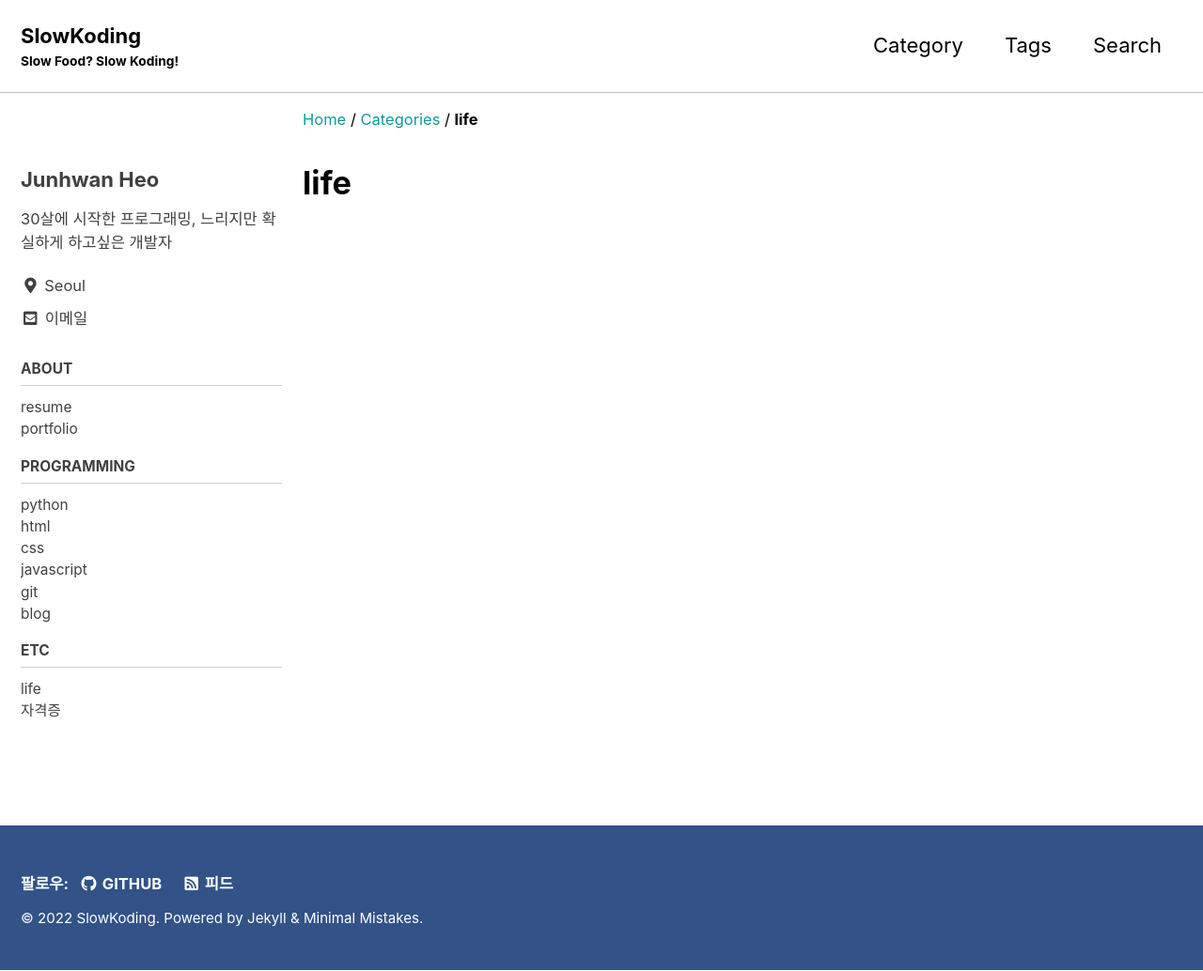
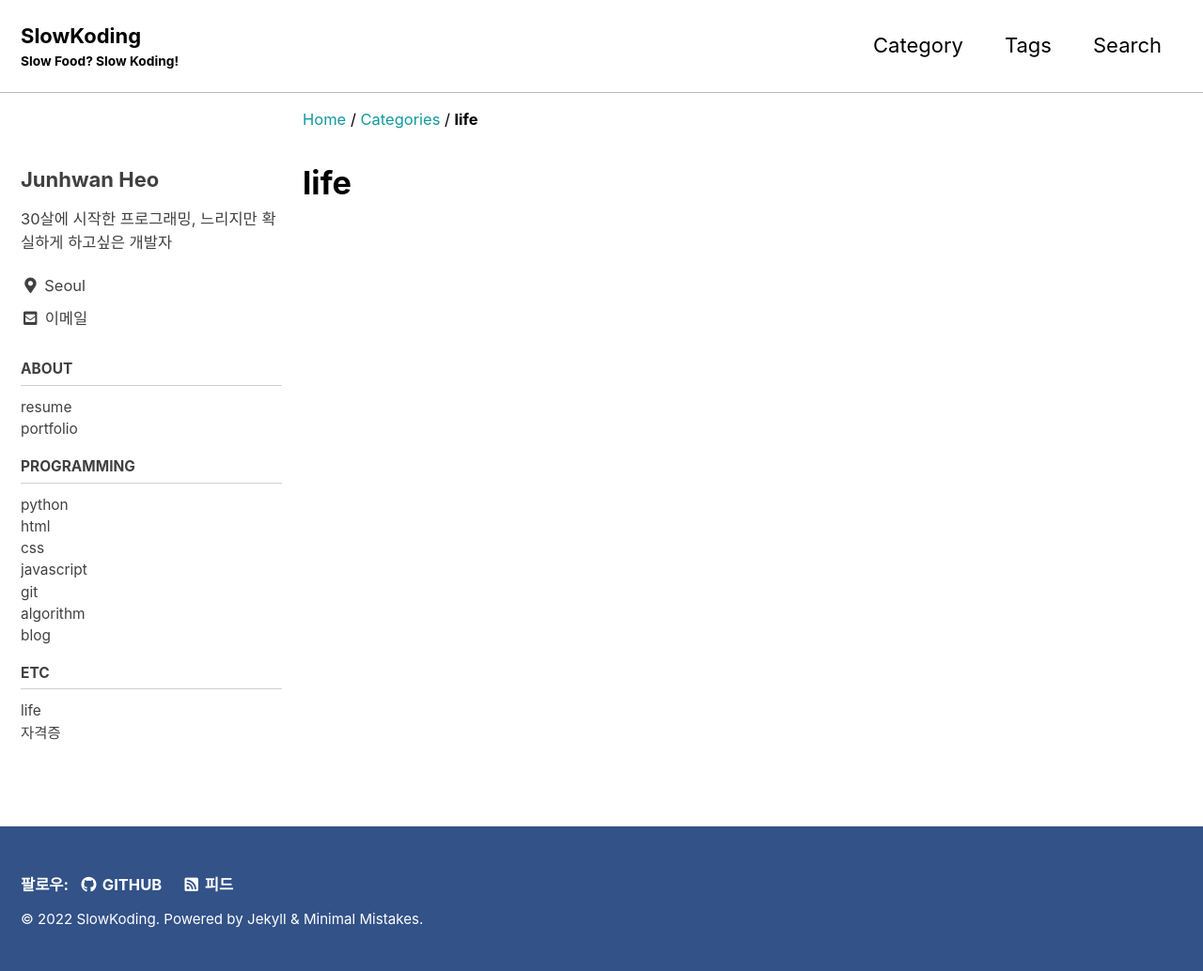
Before and after one commit to slowkoding/slowkoding.github.io, a Jekyll site: the page built from _pages/life-archive.md, in a window 1280 px wide and 1034 px high. Shown: the whole window at 94% size. Built offline with Jekyll 4.4.1, drawn with Linux system fonts in a browser that asks for light colours; cached includes are drawn as plain includes.

Commit message:
Update navigation.yml

```diff
--- a/_data/navigation.yml
+++ b/_data/navigation.yml
@@ -26,6 +26,8 @@ docs:
         url: /categories/javascript/
       - title: "git"
         url: /categories/git/
+      - title: "algorithm"
+        url: /categories/algorithm/
       - title: "blog"
         url: /categories/blog/
   - title: "etc"
```
